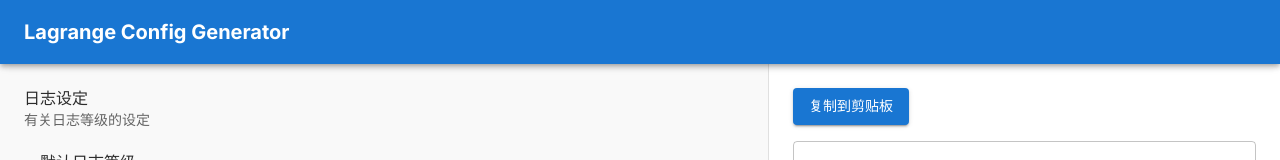
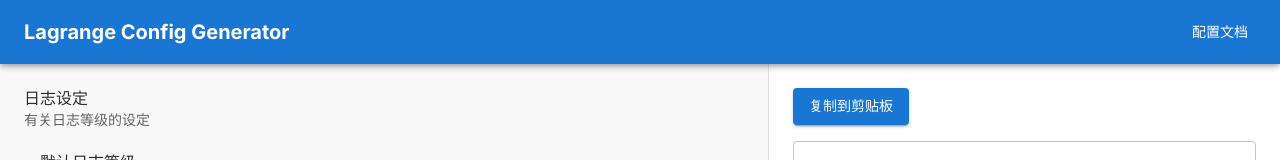
Before and after one commit to TsukishiroStudio/lagrange-config-generator, a React (Vite) app: page / in a window 1280 px wide. Shown: the top 160 px of the page. Built offline with nearby package versions, Linux system fonts and the light colour scheme.

Commit message:
feat: add reference to docs

```diff
--- a/src/App.tsx
+++ b/src/App.tsx
@@ -161,11 +161,14 @@
   }, null, 4);
 
   return <ThemeProvider theme={theme}><CssBaseline />
-    <AppBar position="fixed" sx={{ zIndex: (theme) => theme.zIndex.drawer + 1 }}>
+    <AppBar position={'fixed'} sx={{ zIndex: (theme) => theme.zIndex.drawer + 1 }}>
       <Toolbar>
-        <Typography variant={'h6'} style={{ userSelect: 'none' }}>
+        <Typography variant={'h6'} style={{ userSelect: 'none' }} flexGrow={1}>
           <b>Lagrange Config Generator</b>
         </Typography>
+        <Button sx={{ color: 'white' }} href={'https://lagrangedev.github.io/Lagrange.Doc/Lagrange.OneBot/Config/'}>
+          配置文档
+        </Button>
       </Toolbar>
     </AppBar>
     <Box display={'flex'} flexDirection={'column'} height={'100vh'}>
```
